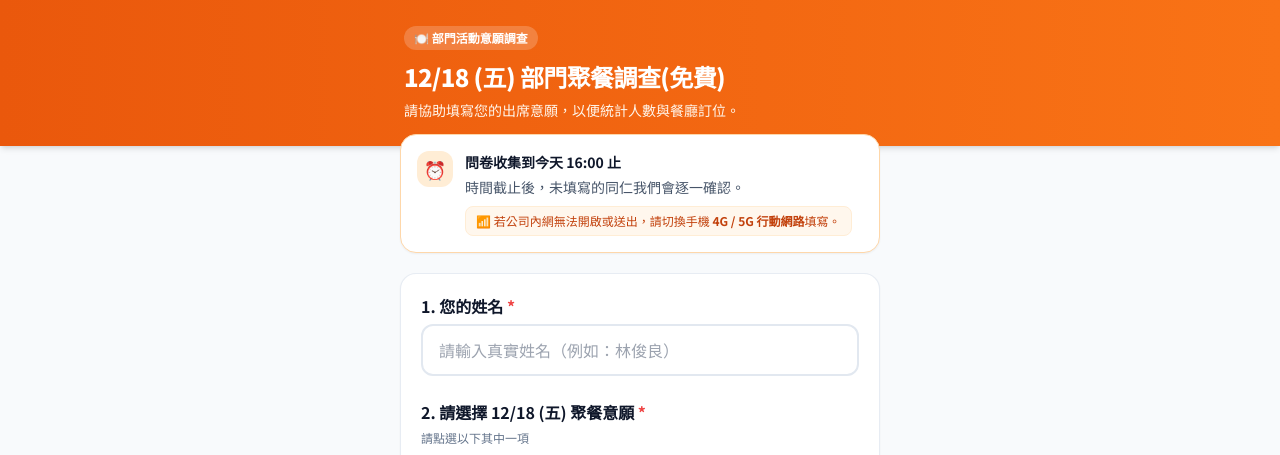
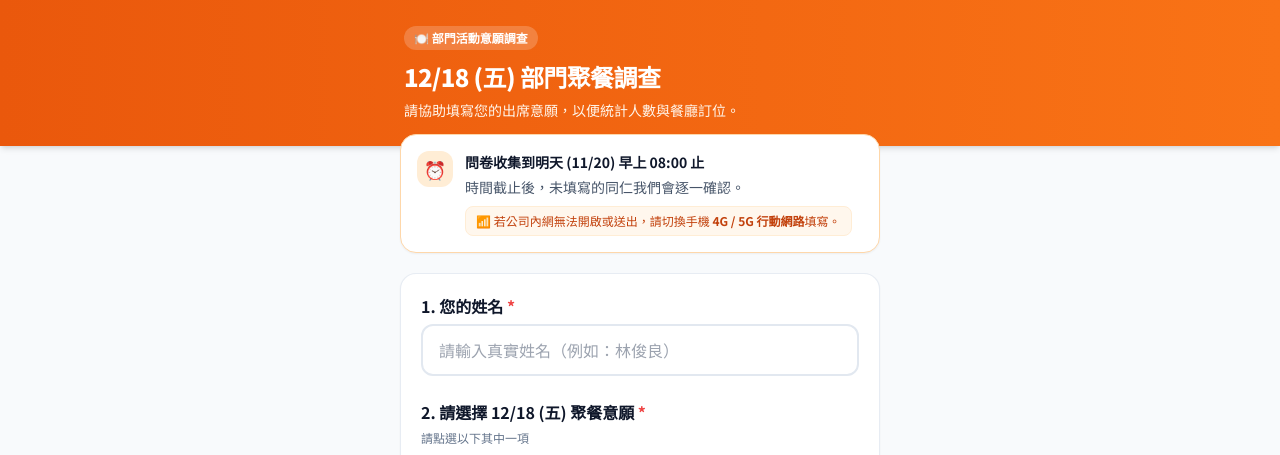
Before and after one commit to phxan/iveskpi, a plain HTML site: page order.html in a window 1280 px wide. Shown: the top 455 px of the page. Drawn offline with nearby package versions, Linux system fonts and the light colour scheme.

Commit message:
Update order.html

```diff
--- a/order.html
+++ b/order.html
@@ -3,7 +3,7 @@
 <head>
   <meta charset="UTF-8" />
   <meta name="viewport" content="width=device-width, initial-scale=1.0, maximum-scale=1.0, user-scalable=no" />
-  <title>12/18 (五) 部門聚餐調查(免費)</title>
+  <title>12/18 (五) 部門聚餐調查</title>
   <script src="https://cdn.tailwindcss.com"></script>
   <style>
     @import url('https://fonts.googleapis.com/css2?family=Noto+Sans+TC:wght@400;500;700;900&display=swap');
@@ -59,7 +59,7 @@
         <span>🍽️ 部門活動意願調查</span>
       </div>
       <h1 class="text-2xl font-black tracking-tight leading-snug">
-        12/18 (五) 部門聚餐調查(免費)
+        12/18 (五) 部門聚餐調查
       </h1>
       <p class="text-orange-50 text-sm mt-1.5 leading-relaxed">
         請協助填寫您的出席意願，以便統計人數與餐廳訂位。
@@ -77,7 +77,7 @@
         </div>
         <div class="text-sm leading-relaxed">
           <p class="font-bold text-slate-900">
-            問卷收集到今天 16:00 止
+            問卷收集到明天 (11/20) 早上 08:00 止
           </p>
           <p class="text-slate-600 mt-0.5">
             時間截止後，未填寫的同仁我們會逐一確認。
```
